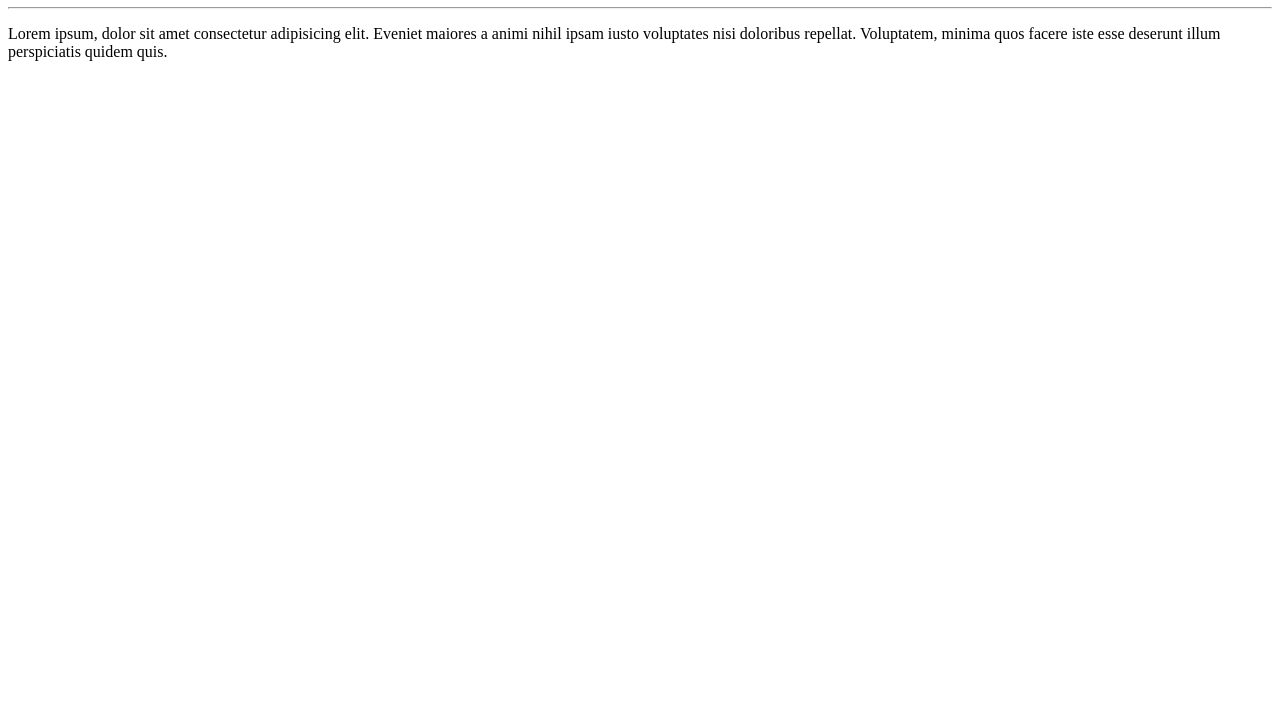
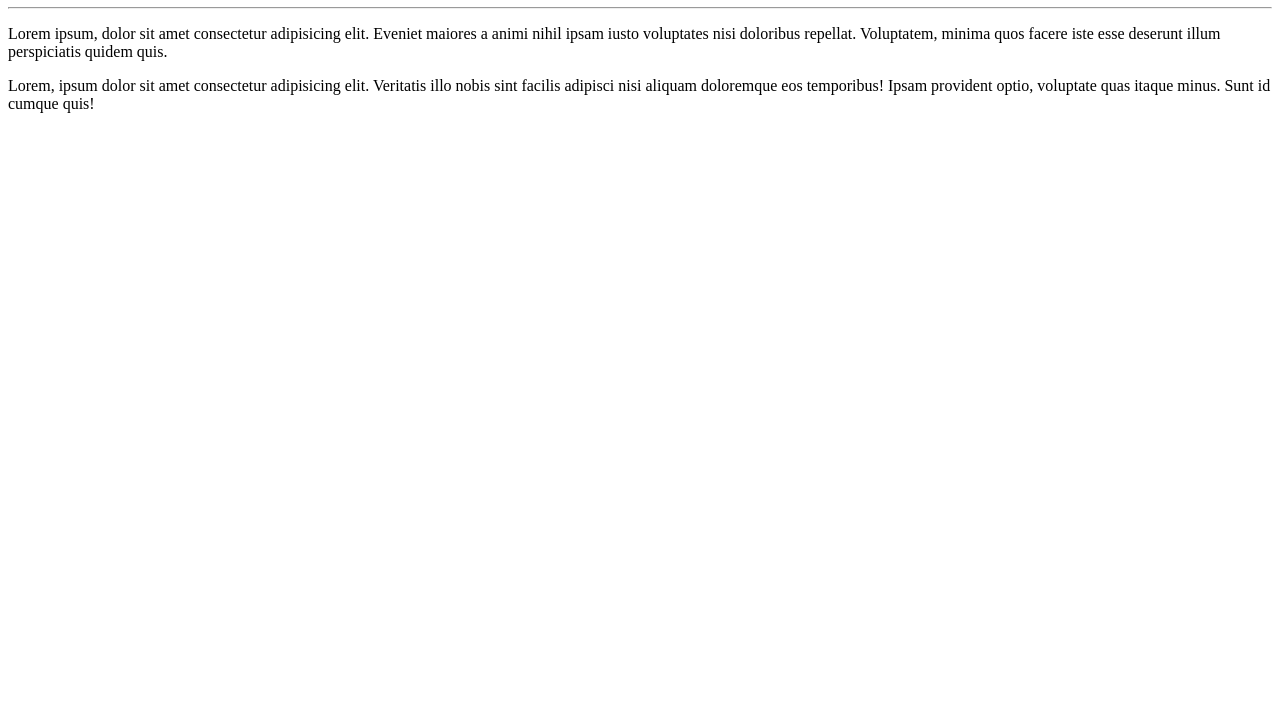
Before and after one commit to Dauroajr/Hello-World, a plain HTML site: page site-example/index.html in a window 1280 px wide. Shown: the part 73-800 px from the top of the page. Drawn offline with Linux system fonts and the light colour scheme.

Commit message:
Added Paragraph

```diff
--- a/site-example/index.html
+++ b/site-example/index.html
@@ -10,6 +10,7 @@
     <h1>Olá, Mundo!</h1>
     <hr>
     <p>Lorem ipsum, dolor sit amet consectetur adipisicing elit. Eveniet maiores a animi nihil ipsam iusto voluptates nisi doloribus repellat. Voluptatem, minima quos facere iste esse deserunt illum perspiciatis quidem quis.</p>
+    <p>Lorem, ipsum dolor sit amet consectetur adipisicing elit. Veritatis illo nobis sint facilis adipisci nisi aliquam doloremque eos temporibus! Ipsam provident optio, voluptate quas itaque minus. Sunt id cumque quis!</p>
 
 </body>
 </html>
```
